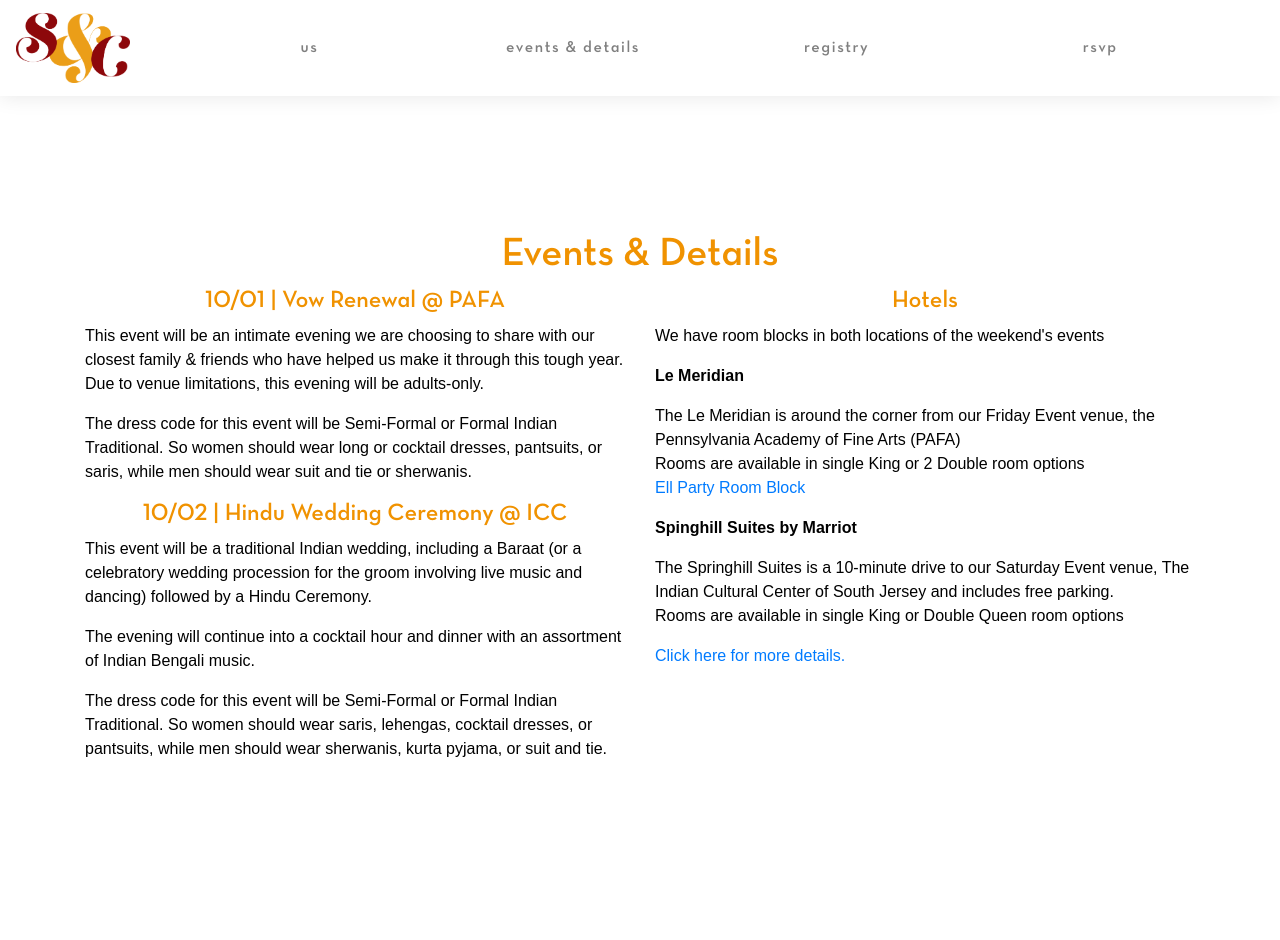
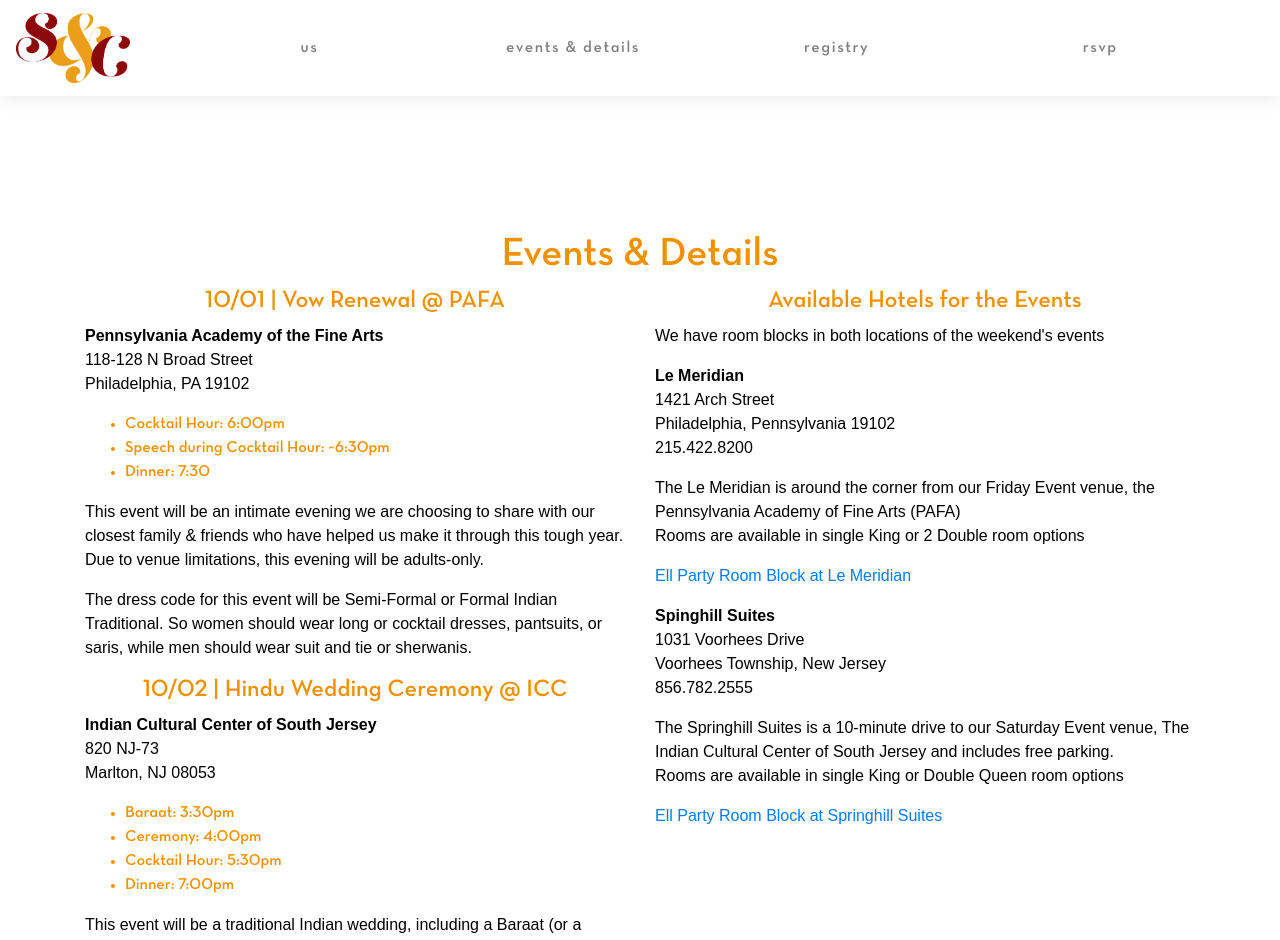
Before and after one commit to Chrisell/chris-and-sumita, a React (Create React App) app: page /events in a window 1280 px wide. Shown: the top 940 px of the page. Before the commit the page ends 837 px from the top, so only its background shows below. Built offline with nearby package versions, Linux system fonts and the light colour scheme.

Commit message:
Event detail changes

```diff
--- a/src/EventsPage.js
+++ b/src/EventsPage.js
@@ -49,25 +49,38 @@ class EventPage extends React.Component {
                 <h1>Events &amp; Details</h1>
                 <Row xs={1} sm={1} md={2} >
                     <Col>
-                        <h4>10/01 | Vow Renewal @ PAFA </h4>
+                        <h4>10/01 | Vow Renewal @ PAFA</h4>
+                        <p><b>Pennsylvania Academy of the Fine Arts</b><br />118-128 N Broad Street <br />Philadelphia, PA 19102</p>
+                        <ul>
+                            <li>Cocktail Hour: 6:00pm</li>
+                            <li>Speech during Cocktail Hour: ~6:30pm</li>
+                            <li>Dinner: 7:30</li>
+                        </ul>
                         <p>This event will be an intimate evening we are choosing to share with our closest family &amp; friends who have helped us make it through this tough year. Due to venue limitations, this evening will be adults-only.</p>
                         <p>The dress code for this event will be Semi-Formal or Formal Indian Traditional. So women should wear long or cocktail dresses, pantsuits, or saris, while men should wear suit and tie or sherwanis. </p>
                         <h4>10/02 | Hindu Wedding Ceremony @ ICC</h4>
+                        <p><b>Indian Cultural Center of South Jersey</b><br />820 NJ-73<br />Marlton, NJ 08053</p>
+                        <ul>
+                            <li>Baraat: 3:30pm</li>
+                            <li>Ceremony: 4:00pm</li>
+                            <li>Cocktail Hour: 5:30pm</li>
+                            <li>Dinner: 7:00pm</li>
+                        </ul>
                         <p>This event will be a traditional Indian wedding, including a Baraat (or a celebratory wedding procession for the groom involving live music and dancing) followed by a Hindu Ceremony.</p>
                         <p>The evening will continue into a cocktail hour and dinner with an assortment of Indian Bengali music.</p>
                         <p>The dress code for this event will be Semi-Formal or Formal Indian Traditional. So women should wear saris, lehengas, cocktail dresses, or pantsuits, while men should wear sherwanis, kurta pyjama, or suit and tie. </p>
                     </Col>
                     <Col>
-                        <h4>Hotels</h4>
+                        <h4>Available Hotels for the Events</h4>
                         <p>We have room blocks in both locations of the weekend's events</p>
-                        <p><b>Le Meridian</b></p>
+                        <p><b>Le Meridian</b><br />1421 Arch Street<br />Philadelphia, Pennsylvania 19102<br />215.422.8200</p>
                             <p>The Le Meridian is around the corner from our Friday Event venue, the Pennsylvania Academy of Fine Arts (PAFA)<br/>
-                            Rooms are available in single King or 2 Double room options<br/>
-                            <a href="https://www.marriott.com/event-reservations/reservation-link.mi?id=1625239785180&key=GRP&app=resvlink" target="blank">Ell Party Room Block</a></p>
-                        <p><b>Spinghill Suites by Marriot</b></p>
+                            Rooms are available in single King or 2 Double room options<br/></p>
+                        <p><a href="https://www.marriott.com/event-reservations/reservation-link.mi?id=1625239785180&key=GRP&app=resvlink" target="blank">Ell Party Room Block at Le Meridian</a></p>
+                        <p><b>Spinghill Suites</b><br />1031 Voorhees Drive<br />Voorhees Township, New Jersey<br />856.782.2555</p>
                         <p>The Springhill Suites is a 10-minute drive to our Saturday Event venue, The Indian Cultural Center of South Jersey and includes free parking.<br/>
                             Rooms are available in single King or Double Queen room options</p>
-                        <p><a href="https://bit.ly/3i1cFlwRouthEllWedding" target="blank">Click here for more details.</a></p>
+                        <p><a href="https://bit.ly/3i1cFlwRouthEllWedding" target="blank">Ell Party Room Block at Springhill Suites</a></p>
 
                     </Col>
                 </Row>
```
